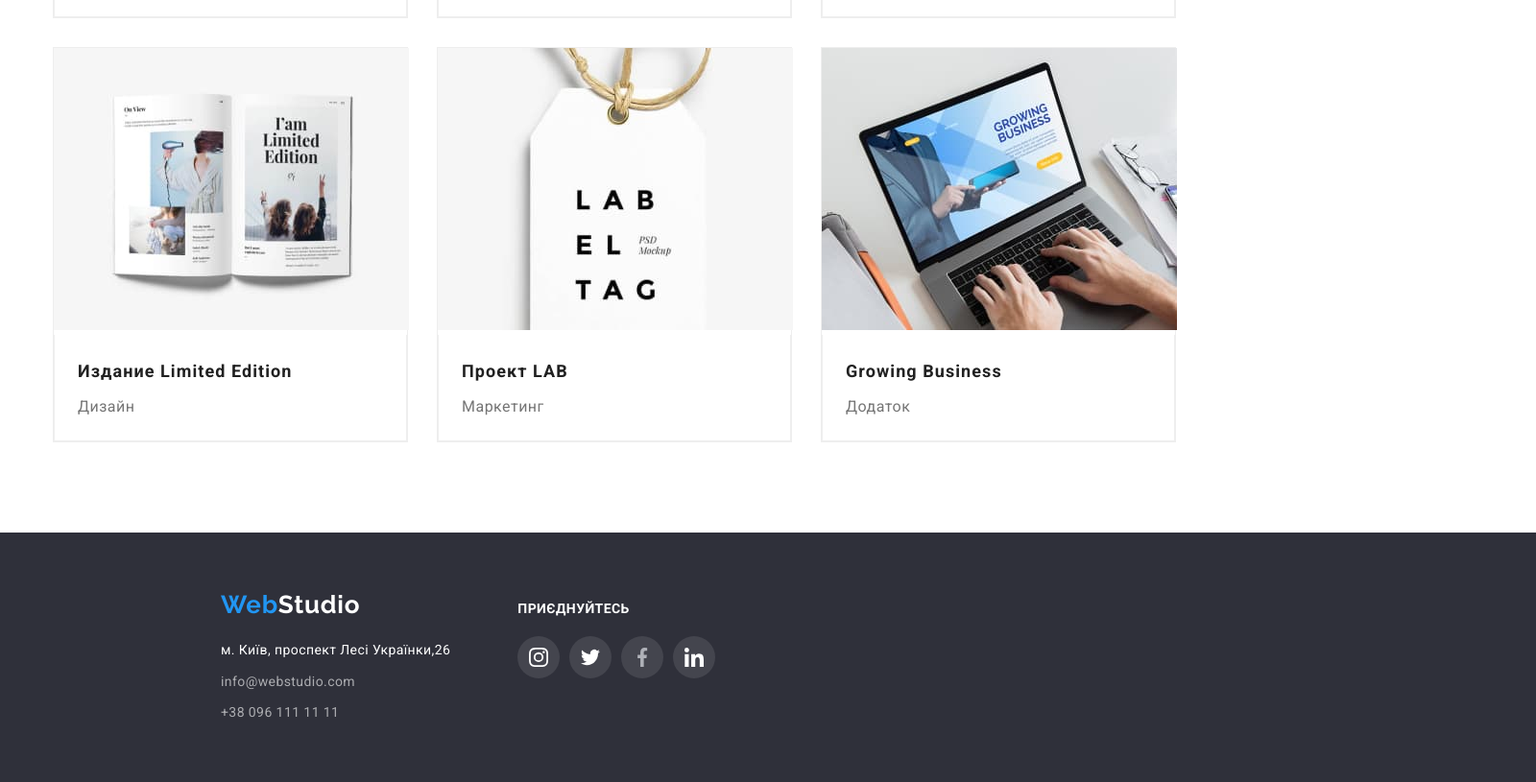
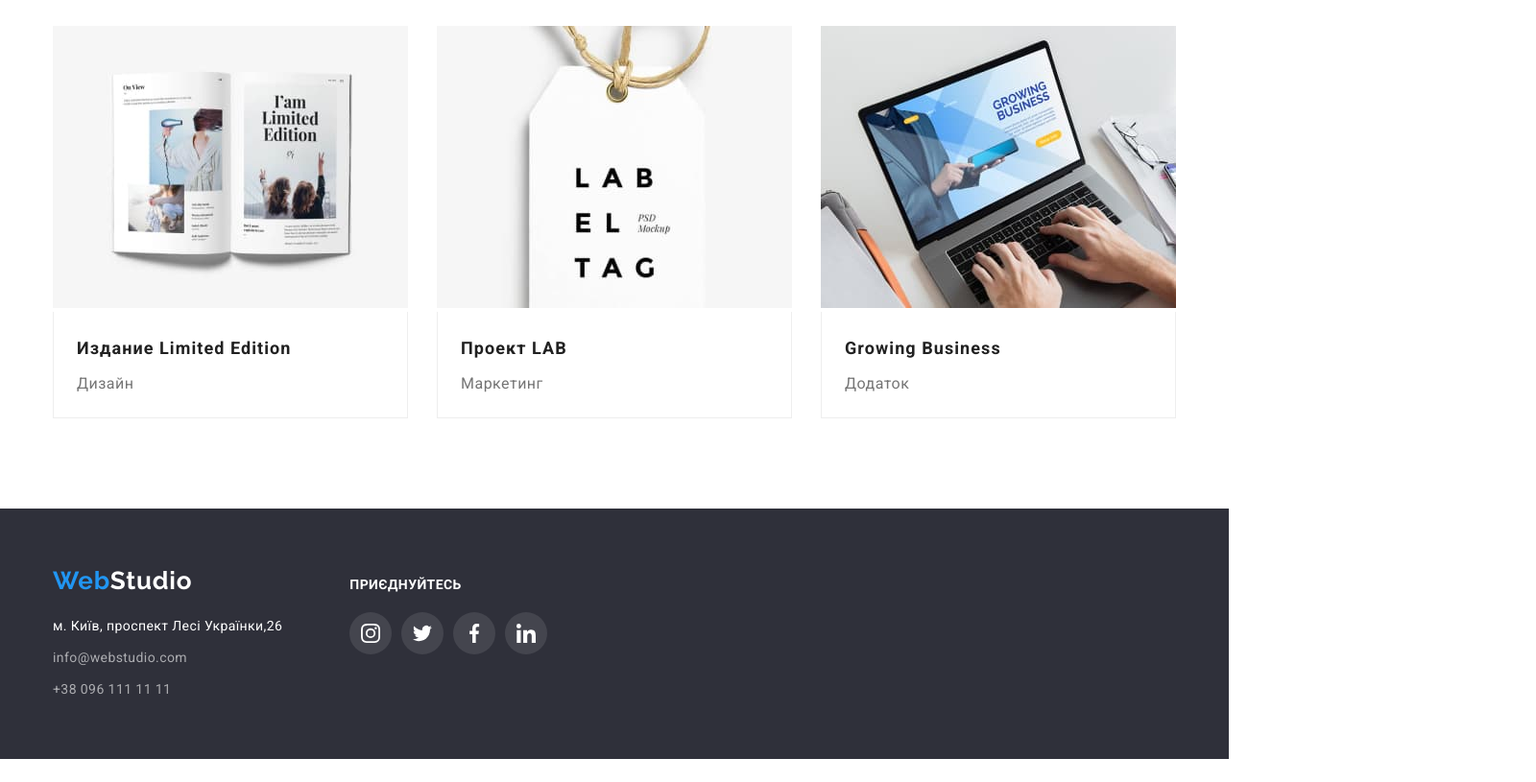
Before and after one commit to KulykAlexander/goit-markup-hw-04, a plain HTML site: page portfolio.html in a window 1280 px wide. Shown: the part 1114-1929 px from the top of the page at 96% size, 1600 px wide, since content can reach past the window. After the commit the page ends 1905 px from the top, so only its background shows below. Drawn offline with nearby package versions, Linux system fonts and the light colour scheme.

Commit message:
buf-fix 2

```diff
--- a/css/styles.css
+++ b/css/styles.css
@@ -377,9 +377,9 @@ body {
 /*footer*/
 
 .footer {
-    width: 1600px;
+
     margin: 0 auto;
-    padding: 60px 215px;
+    padding: 60px 0px;
 
     background-color: var(--footer-background-color);
 }
@@ -546,9 +546,9 @@ body {
 }
 .example-link {
     display: block;
-    max-width: 370px;
+
     background-color: #ffffff;
-    border: 1px solid #EEEEEE;
+
 }
 .example-link:hover,
 .example-link:focus {
--- a/portfolio.html
+++ b/portfolio.html
@@ -90,7 +90,7 @@
               <div class="example-div">
                 <h3 class="example-titel titel">Техокряк</h3>
                 <p class="example-text text">Веб-сайт</p>
-              </div>"
+              </div>
             </a>
           </li>
           <li class="example-item">
```
